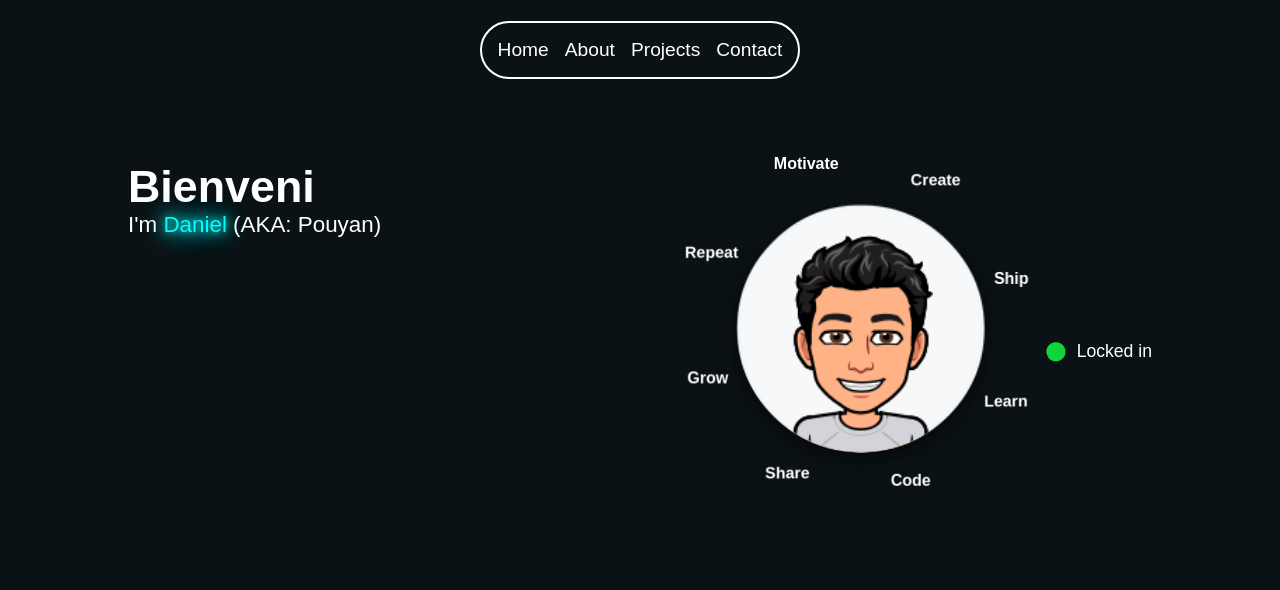
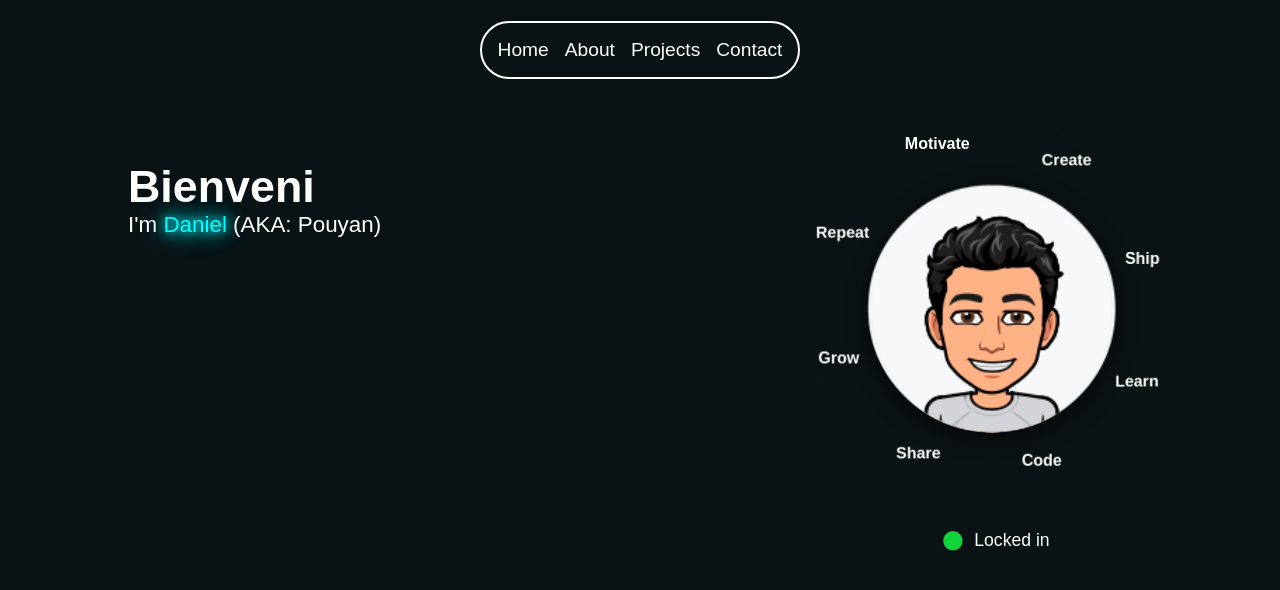
Before and after one commit to DanCreates1/Portfolio, a React (Vite) app in the folder Desktop/New portfolio/portfolio/: page / in a window 1280 px wide. Shown: the top 590 px of the page. Built offline with nearby package versions, Linux system fonts and the light colour scheme.

Commit message:
css tweaks

```diff
--- a/Desktop/New portfolio/portfolio/src/components/Hero.jsx
+++ b/Desktop/New portfolio/portfolio/src/components/Hero.jsx
@@ -181,12 +181,12 @@ export default function Hero() {
             </div>
           </div>
         </div>
+      </div>
+
     <div className="status">
       <i className="fa-solid fa-circle" id="greenDot" style={{ color: "#12d339" }}></i>
       <span>Locked in</span>
     </div>
-      </div>
-
 
     </div>
   )
--- a/Desktop/New portfolio/portfolio/src/index.css
+++ b/Desktop/New portfolio/portfolio/src/index.css
@@ -67,7 +67,7 @@
   justify-content: flex-end;
   align-items: center;
   gap: 24px;
-  margin-top: -70px;
+  margin-top: -90px;
   flex-wrap: nowrap;
 }
 
@@ -141,9 +141,10 @@
   display: flex;
   align-items: center;
   gap: 10px;
-  margin-top: 3rem;
+  margin-top: 3.9rem;
   font-size: 1.1rem;
-  justify-content: baseline;
+  justify-content: flex-end;
+  margin-right: 10%;
 }
 
 #greenDot{
@@ -166,17 +167,6 @@
 
 
 
-
-
-
-
-
-
-
-
-
-
-
 @media (max-width: 520px) {
   .scene{ width: 220px; height: 220px; flex: 0 0 220px; }
   .scene .avatar{ width: 90px; height: 90px; }
```
